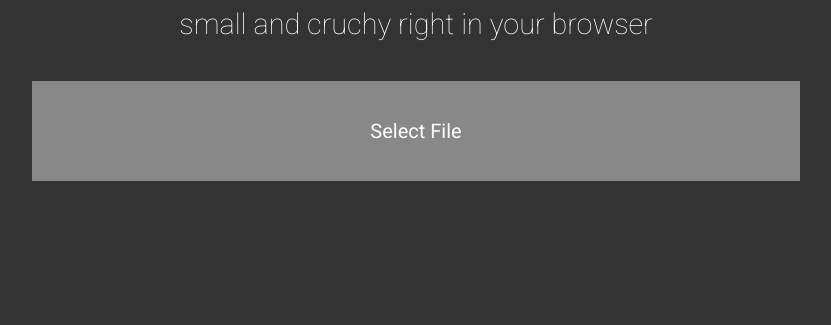
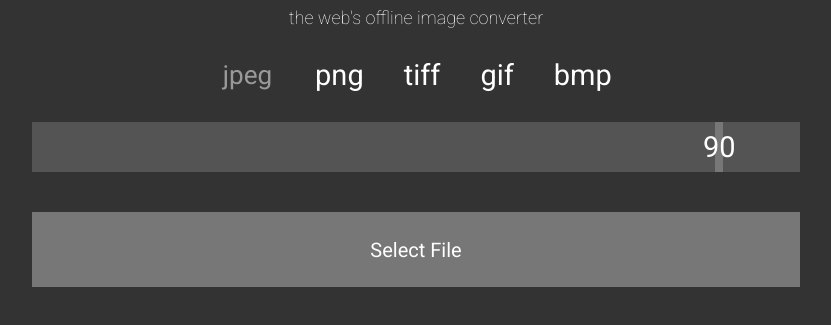
Before and after one commit to EnderPicture/image-utilities, a website built with webpack: page dist/index.html in a window 1280 px wide. Shown: the part 177-502 px from the top of the page, without its empty margins (224-1055 px from the left). Built offline with nearby package versions, Linux system fonts and the light colour scheme.

Commit message:
more formats and quality control

```diff
--- a/package.json
+++ b/package.json
@@ -5,7 +5,7 @@
   "main": "index.js",
   "scripts": {
     "push": "git subtree push --prefix dist origin gh-pages",
-    "prod": "webpack -p",
+    "prod": "webpack -p --mode=production",
     "dev": "webpack --watch ",
     "test": "echo \"Error: no test specified\" && exit 1"
   },
--- a/src/index.js
+++ b/src/index.js
@@ -2,13 +2,31 @@ import { main } from 'magica'
 import { File } from 'magica'
 import "./main.scss"
 
-console.log('done loading')
+var app = new Vue({
+    el: '#app',
+    data: {
+        formats: [
+            'jpeg',
+            'png',
+            'tiff',
+            'gif',
+            'bmp',
+        ],
+        currentFormat: 0,
 
-let input = document.querySelector('.file-input');
-input.addEventListener('change', (e) => {
-
+        resultImageUrl: '',
+        newFileName: '',
+        quality: 90,
+    },
+    computed: {
+        format() {
+            return this.formats[this.currentFormat];
+        }
+    },
+    methods: {
+        inputFileEvent(e) {
             (async () => {
-        let files = await File.fromHtmlFileInputElement(input);
+                let files = await File.fromHtmlFileInputElement(e.target);
                 if (files.length > 0) {
 
                     let file = files[0];
@@ -17,16 +35,26 @@ input.addEventListener('change', (e) => {
                     let fnName = file.name.split('.')[0];
                     let fnExt = file.name.split('.').pop();
 
+                    this.newFileName = `${fnName}-out.${this.format}`;
+
+                    let command = '';
+                    if (this.currentFormat == 0) {
+                        command = `convert '${fnFull}' -quality ${this.quality} '${this.newFileName}'`;
+                    } else {
+                        command = `convert '${fnFull}' '${this.newFileName}'`;
+                    }
+
                     const result = await main({
                         debug: true,
-                command: `convert '${fnFull}' -quality 1 '${fnName}-out.jpeg'`,
+                        command: command,
                         inputFiles: [file]
                     })
 
-            let blob = new Blob([result.outputFiles[0].content.buffer], { type: 'image/png' });
-            document.querySelector('.img-preview').src = URL.createObjectURL(blob);
+                    let blob = new Blob([result.outputFiles[0].content.buffer], { type: `image/${this.format}` });
+                    this.resultImageUrl = URL.createObjectURL(blob);
                 }
 
             })()
-
+        }
+    }
 })
--- a/src/main.scss
+++ b/src/main.scss
@@ -26,11 +26,11 @@ body, html {
     font-weight: 900;
 }
 
-.sub-title {
+.subtitle {
     text-align: center;
     margin: 0;
-    margin-bottom: 40px;
-    font-size: 28.8px;
+    margin-bottom: 20px;
+    font-size: 18px;
     font-weight: 100;
 }
 
@@ -38,8 +38,8 @@ body, html {
 
     display: block;
     width: 100%;
-    height: 100px;
-    background-color: #888;
+    height: 75px;
+    background-color: #777;
 
     display: flex;
     align-items: center;
@@ -48,8 +48,12 @@ body, html {
     font-size: 20px;
 
     margin-bottom: 20px;
+    transition: .3s ease;
+
 
     &:hover {
+        border-radius: 20px;
+        transition: .1s ease;
         cursor: pointer;
         opacity: .9;
     }
@@ -57,9 +61,113 @@ body, html {
     .file-input {
         display: none;
     }
+
+}
+
+.save {
+    background-color: #777;
+    text-decoration: none;
+    padding: 20px 0 0 0;
+    margin: 0;
+    display: flex;
+    align-items: center;
+    flex-direction: column;
+    transition: .3s ease;
+
+    margin-bottom: 80px;
+    overflow: hidden;
+
+    &:hover {
+        transition: .1s ease;
+        border-radius: 20px;
+        cursor: pointer;
+        opacity: .9;
+    }
+
+    &__text {
+        font-size: 20px;
+        margin: 0;
+        margin-bottom: 20px;
+    }
 }
 
 .img-preview {
     max-width: 100%;
-    margin-bottom: 80px;
 }
+.options {
+    margin-bottom: 40px;
+}
+.format-list {
+    display: flex;
+    justify-content: center;
+    flex-wrap: wrap;
+    margin-bottom: 20px;
+}
+.format {
+    padding: 10px 20px;
+    margin: 0;
+    transition: .3s ease;
+    font-size: 29px;
+
+    &:hover {
+        border-radius: 20px;
+
+        transition: .1s ease;
+        cursor: pointer;
+        background-color: #777;
+    }
+    &_selected {
+        transform: scale(.9);
+        opacity: .5;
+        pointer-events: none;
+    }
+}
+
+.quality {
+    height: 50px;
+    width: 100%;
+    display: grid;
+    grid-auto-flow: column;
+
+    &__button {
+        background-color: #777;
+        margin: 0;
+        padding: 0;
+        border: 0;
+        height: 100%;
+        opacity: .5;
+        position: relative;
+        &:focus {
+            border: none;
+            outline: none;
+        }
+
+        transition: .3s ease;
+        &:hover {
+            transition: .1s ease;
+            opacity: .8;
+        }
+
+        > p {
+            margin: 0;
+            position: absolute;
+            top: 50%;
+            left: 50%;
+            font-size: 29px;
+            transform: translate(-50%, -50%);
+            pointer-events: none;
+        }
+
+        &_selected {
+            opacity: 1;
+            z-index: 100;
+        }
+    }
+}
+
+.fade-enter-active, .fade-leave-active {
+    transition: opacity .5s;
+}
+.fade-enter, .fade-leave-to {
+    opacity: 0;
+}
```
Also changed, not shown: dist/index.html, dist/main.css, 1 other file. Lines whose indentation alone changed are shown as unchanged.
